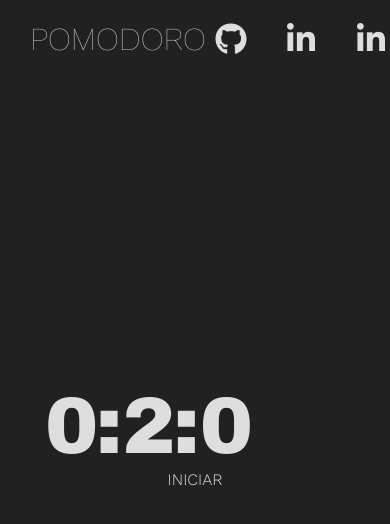
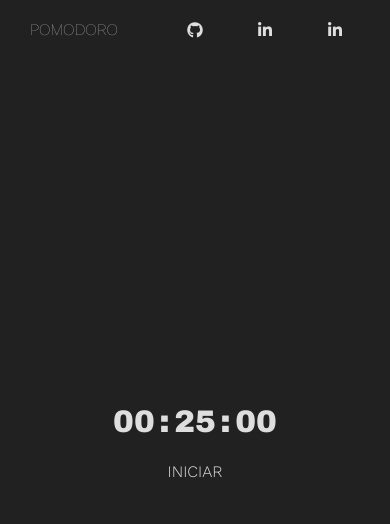
Before and after one commit to Leonardo-Maciel-S/Pomodoro, a plain HTML site: page index.html in a window 390 px wide. Drawn offline with nearby package versions, Linux system fonts and the light colour scheme.

Commit message:
fixed responsive layout

```diff
--- a/assets/css/style.css
+++ b/assets/css/style.css
@@ -13,7 +13,8 @@ nav {
     top: 0;
     width: 100vw;
 
-    font-size: 2rem;
+    font-size: clamp(1rem, 2vw, 5rem);
+
 
 }
 
@@ -35,10 +36,12 @@ nav {
 
 .social-media a {
     color: white;
+
     display: flex;
     justify-content: center;
     align-items: center;
     flex-direction: column;
+
     width: 50px;
 }
 
@@ -64,7 +67,7 @@ nav {
     font-optical-sizing: auto;
     font-weight: bolder;
     font-style: normal;
-    font-size: 16px;
+
 
 }
 
@@ -113,8 +116,9 @@ input[type=number] {
 
 .timer {
     display: flex;
+    justify-content: center;
 
-    font-size: clamp(5rem, 8vw, 15rem);
+    font-size: clamp(1rem, 8vw, 15rem);
     min-width: 300px;
 
     font-family: "Archivo", sans-serif;
@@ -124,6 +128,7 @@ input[type=number] {
     font-variation-settings: "wdth" 125;
 
     transition: all linear 1s ;
+
 }
 
 #hour, #min, #sec {
@@ -134,6 +139,7 @@ input[type=number] {
     all: unset;
     padding: 0;
     max-width: 13vw;
+
 }
 
 .btns button {
```
Also changed, not shown: index.html (+2 -0 lines).
